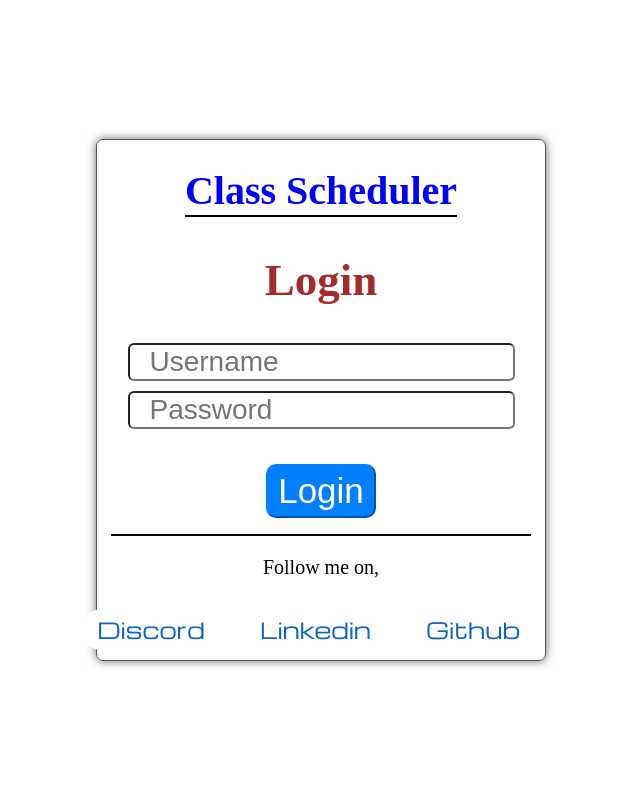
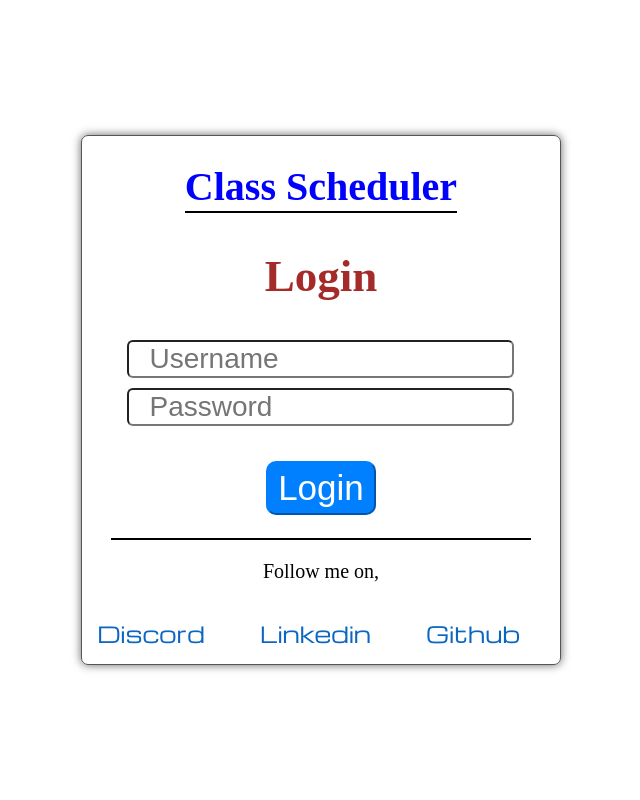
Before and after one commit to xerone9/live_projects, a Django app: page /class-scheduler/members/login_users in a window 1280 px wide. Shown: the whole page, without its empty margins (319-959 px from the left). Run offline with Django 4.2, Linux system fonts and the light colour scheme.

Commit message:
Login Page Adjustments

```diff
--- a/class_scheduler/templates/class_scheduler/add_timeslots.html
+++ b/class_scheduler/templates/class_scheduler/add_timeslots.html
@@ -158,7 +158,7 @@
         .spacing1{
             margin-right: 60px;
             margin-left: 150px;
-            font-size: 40px;
+            font-size: 20px;
         }
 
         .total_place{
--- a/members/templates/login.html
+++ b/members/templates/login.html
@@ -16,6 +16,7 @@
             height: 100%;
             }
         .parent {
+            position: relative;
             height: 100%;
             background: rgb(255, 255, 255);
             display: flex;
@@ -26,11 +27,11 @@
             }
         .child {
             display: flex;
+            position: relative;
             flex-direction: column;
             align-items: center;
 <!--            justify-content: center;-->
             border-radius: 10px;
-            width:35%;height:65%;
             border: solid 1px #555;
             border-radius: 7px;
             background-color: #white;
@@ -85,6 +86,9 @@
            margin-bottom: 0;
            font-family: Papyrus;
            color: blue;
+           white-space: nowrap;
+           overflow: hidden;
+           text-overflow: ellipsis;
         }
 
         span{
@@ -168,6 +172,7 @@
                     <div class="button_place">
                       <input type="submit" value="Login" class="bts">
                     </div>
+                    <br>
                 </form>
                 <div class="credentials">
                     <div class="tag">
```
Also changed, not shown: db.sqlite3.
